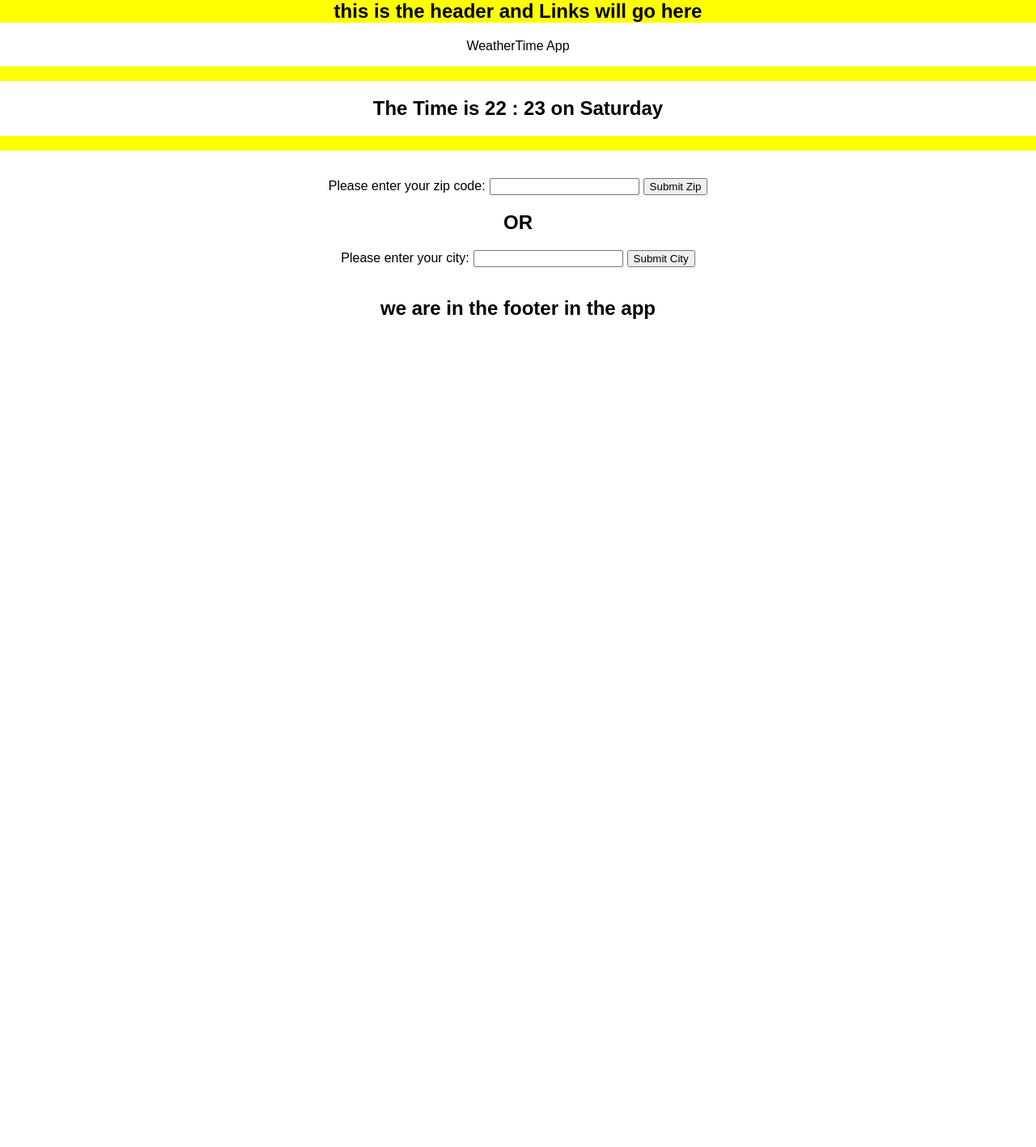
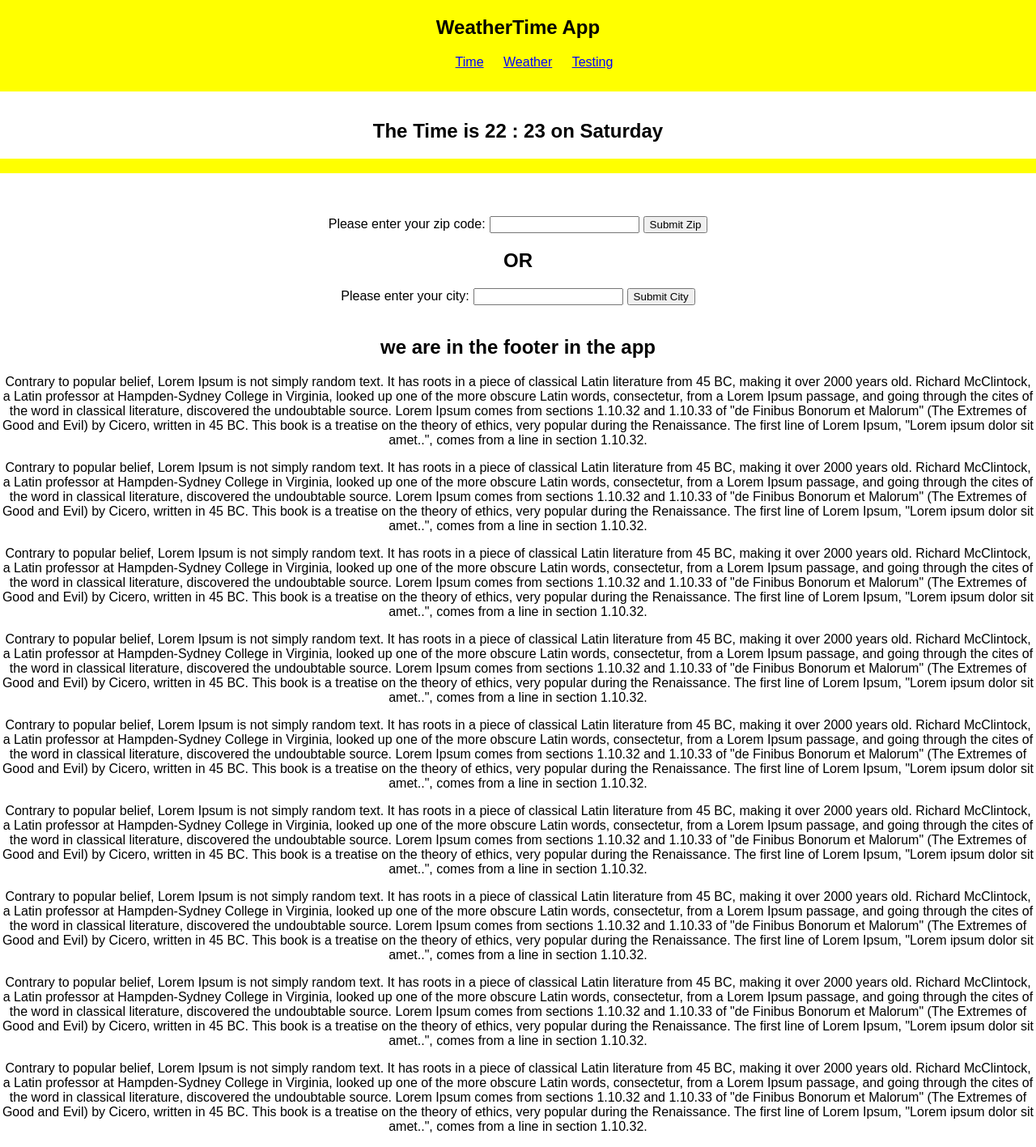
Before and after one commit to sbschechner/weatherTime, a React (Create React App) app: page / in a window 1280 px wide. Shown: the top 1417 px of the page at 81% size. Before the commit the page ends 800 px from the top, so only its background shows below. Built offline with nearby package versions, Linux system fonts and the light colour scheme.

Commit message:
updated links

```diff
--- a/src/AddCity.js
+++ b/src/AddCity.js
@@ -209,7 +209,7 @@ showSomething(){
   	return(
 
   	<div>
-  	  	<div className="sectionBar" onClick={this.hideAway}>
+  	  	<div className="sectionBar" id="weather" onClick={this.hideAway}>
     		<p>  writing</p>
     	</div>
     	{this.reset()}
--- a/src/App.css
+++ b/src/App.css
@@ -9,3 +9,25 @@ margin-top: 0;
 div{
 	text-align: center;
 }
+
+.navBarLinksList > li {
+display: inline;
+padding: 10px;
+color:blue;
+}
+
+
+li>a{
+	color: blue;
+}
+
+.navBar{
+	z-index: 2;
+	position: fixed;
+	width: 100%;
+	margin-top: 0;
+}
+
+main{
+	padding-top: 45px;
+}
--- a/src/App.js
+++ b/src/App.js
@@ -10,21 +10,62 @@ export default function App(props) {
         <div>
             <div className="app">
                 <header className = "navBar">
-                    <h2 className="navBarHeader"> this is the header and Links will go here</h2>
-
                     <div className ='navBarLinks'>
+                    <h2> WeatherTime App </h2>
+                    <ul className="navBarLinksList">
+                      <li> <a href="/#top"> Time</a>    </li>
+                      <li> <a href="/#time"> Weather</a>    </li>
+                      <li> <a href="/#testing">  Testing </a> </li>
+                    </ul>
                     </div>
                 </header>
-                <main>
-                    <p> WeatherTime App </p>
+                <main id="top">
+                    <p> One place for weather and time</p>
                 <DateTime />
                 <AddCity />
                 </main>
             </div>
         <div className = "footer" >
           <h2> we are in the footer in the app </h2>
+          <p>
+          Contrary to popular belief, Lorem Ipsum is not simply random text. It has roots in a piece of classical Latin literature from 45 BC, making it over 2000 years old. Richard McClintock, a Latin professor at Hampden-Sydney College in Virginia, looked up one of the more obscure Latin words, consectetur, from a Lorem Ipsum passage, and going through the cites of the word in classical literature, discovered the undoubtable source. Lorem Ipsum comes from sections 1.10.32 and 1.10.33 of "de Finibus Bonorum et Malorum" (The Extremes of Good and Evil) by Cicero, written in 45 BC. This book is a treatise on the theory of ethics, very popular during the Renaissance. The first line of Lorem Ipsum, "Lorem ipsum dolor sit amet..", comes from a line in section 1.10.32.
+          </p>
+          <p>
+          Contrary to popular belief, Lorem Ipsum is not simply random text. It has roots in a piece of classical Latin literature from 45 BC, making it over 2000 years old. Richard McClintock, a Latin professor at Hampden-Sydney College in Virginia, looked up one of the more obscure Latin words, consectetur, from a Lorem Ipsum passage, and going through the cites of the word in classical literature, discovered the undoubtable source. Lorem Ipsum comes from sections 1.10.32 and 1.10.33 of "de Finibus Bonorum et Malorum" (The Extremes of Good and Evil) by Cicero, written in 45 BC. This book is a treatise on the theory of ethics, very popular during the Renaissance. The first line of Lorem Ipsum, "Lorem ipsum dolor sit amet..", comes from a line in section 1.10.32.
+          </p>
+          <p>
+          Contrary to popular belief, Lorem Ipsum is not simply random text. It has roots in a piece of classical Latin literature from 45 BC, making it over 2000 years old. Richard McClintock, a Latin professor at Hampden-Sydney College in Virginia, looked up one of the more obscure Latin words, consectetur, from a Lorem Ipsum passage, and going through the cites of the word in classical literature, discovered the undoubtable source. Lorem Ipsum comes from sections 1.10.32 and 1.10.33 of "de Finibus Bonorum et Malorum" (The Extremes of Good and Evil) by Cicero, written in 45 BC. This book is a treatise on the theory of ethics, very popular during the Renaissance. The first line of Lorem Ipsum, "Lorem ipsum dolor sit amet..", comes from a line in section 1.10.32.
+          </p>
+          <p>
+          Contrary to popular belief, Lorem Ipsum is not simply random text. It has roots in a piece of classical Latin literature from 45 BC, making it over 2000 years old. Richard McClintock, a Latin professor at Hampden-Sydney College in Virginia, looked up one of the more obscure Latin words, consectetur, from a Lorem Ipsum passage, and going through the cites of the word in classical literature, discovered the undoubtable source. Lorem Ipsum comes from sections 1.10.32 and 1.10.33 of "de Finibus Bonorum et Malorum" (The Extremes of Good and Evil) by Cicero, written in 45 BC. This book is a treatise on the theory of ethics, very popular during the Renaissance. The first line of Lorem Ipsum, "Lorem ipsum dolor sit amet..", comes from a line in section 1.10.32.
+          </p>
+          <p>
+          Contrary to popular belief, Lorem Ipsum is not simply random text. It has roots in a piece of classical Latin literature from 45 BC, making it over 2000 years old. Richard McClintock, a Latin professor at Hampden-Sydney College in Virginia, looked up one of the more obscure Latin words, consectetur, from a Lorem Ipsum passage, and going through the cites of the word in classical literature, discovered the undoubtable source. Lorem Ipsum comes from sections 1.10.32 and 1.10.33 of "de Finibus Bonorum et Malorum" (The Extremes of Good and Evil) by Cicero, written in 45 BC. This book is a treatise on the theory of ethics, very popular during the Renaissance. The first line of Lorem Ipsum, "Lorem ipsum dolor sit amet..", comes from a line in section 1.10.32.
+          </p>
+          <p>
+          Contrary to popular belief, Lorem Ipsum is not simply random text. It has roots in a piece of classical Latin literature from 45 BC, making it over 2000 years old. Richard McClintock, a Latin professor at Hampden-Sydney College in Virginia, looked up one of the more obscure Latin words, consectetur, from a Lorem Ipsum passage, and going through the cites of the word in classical literature, discovered the undoubtable source. Lorem Ipsum comes from sections 1.10.32 and 1.10.33 of "de Finibus Bonorum et Malorum" (The Extremes of Good and Evil) by Cicero, written in 45 BC. This book is a treatise on the theory of ethics, very popular during the Renaissance. The first line of Lorem Ipsum, "Lorem ipsum dolor sit amet..", comes from a line in section 1.10.32.
+          </p>
+          <p>
+          Contrary to popular belief, Lorem Ipsum is not simply random text. It has roots in a piece of classical Latin literature from 45 BC, making it over 2000 years old. Richard McClintock, a Latin professor at Hampden-Sydney College in Virginia, looked up one of the more obscure Latin words, consectetur, from a Lorem Ipsum passage, and going through the cites of the word in classical literature, discovered the undoubtable source. Lorem Ipsum comes from sections 1.10.32 and 1.10.33 of "de Finibus Bonorum et Malorum" (The Extremes of Good and Evil) by Cicero, written in 45 BC. This book is a treatise on the theory of ethics, very popular during the Renaissance. The first line of Lorem Ipsum, "Lorem ipsum dolor sit amet..", comes from a line in section 1.10.32.
+          </p>
+          <p>
+          Contrary to popular belief, Lorem Ipsum is not simply random text. It has roots in a piece of classical Latin literature from 45 BC, making it over 2000 years old. Richard McClintock, a Latin professor at Hampden-Sydney College in Virginia, looked up one of the more obscure Latin words, consectetur, from a Lorem Ipsum passage, and going through the cites of the word in classical literature, discovered the undoubtable source. Lorem Ipsum comes from sections 1.10.32 and 1.10.33 of "de Finibus Bonorum et Malorum" (The Extremes of Good and Evil) by Cicero, written in 45 BC. This book is a treatise on the theory of ethics, very popular during the Renaissance. The first line of Lorem Ipsum, "Lorem ipsum dolor sit amet..", comes from a line in section 1.10.32.
+          </p>
+          <p>
+          Contrary to popular belief, Lorem Ipsum is not simply random text. It has roots in a piece of classical Latin literature from 45 BC, making it over 2000 years old. Richard McClintock, a Latin professor at Hampden-Sydney College in Virginia, looked up one of the more obscure Latin words, consectetur, from a Lorem Ipsum passage, and going through the cites of the word in classical literature, discovered the undoubtable source. Lorem Ipsum comes from sections 1.10.32 and 1.10.33 of "de Finibus Bonorum et Malorum" (The Extremes of Good and Evil) by Cicero, written in 45 BC. This book is a treatise on the theory of ethics, very popular during the Renaissance. The first line of Lorem Ipsum, "Lorem ipsum dolor sit amet..", comes from a line in section 1.10.32.
+          </p>
+          <p>
+          Contrary to popular belief, Lorem Ipsum is not simply random text. It has roots in a piece of classical Latin literature from 45 BC, making it over 2000 years old. Richard McClintock, a Latin professor at Hampden-Sydney College in Virginia, looked up one of the more obscure Latin words, consectetur, from a Lorem Ipsum passage, and going through the cites of the word in classical literature, discovered the undoubtable source. Lorem Ipsum comes from sections 1.10.32 and 1.10.33 of "de Finibus Bonorum et Malorum" (The Extremes of Good and Evil) by Cicero, written in 45 BC. This book is a treatise on the theory of ethics, very popular during the Renaissance. The first line of Lorem Ipsum, "Lorem ipsum dolor sit amet..", comes from a line in section 1.10.32.
+          </p>
+          <p>
+          Contrary to popular belief, Lorem Ipsum is not simply random text. It has roots in a piece of classical Latin literature from 45 BC, making it over 2000 years old. Richard McClintock, a Latin professor at Hampden-Sydney College in Virginia, looked up one of the more obscure Latin words, consectetur, from a Lorem Ipsum passage, and going through the cites of the word in classical literature, discovered the undoubtable source. Lorem Ipsum comes from sections 1.10.32 and 1.10.33 of "de Finibus Bonorum et Malorum" (The Extremes of Good and Evil) by Cicero, written in 45 BC. This book is a treatise on the theory of ethics, very popular during the Renaissance. The first line of Lorem Ipsum, "Lorem ipsum dolor sit amet..", comes from a line in section 1.10.32.
+          </p>
+          <div id= "testing">
+          </div>
         </div>
         </div>
 
     );
 }
+
+//Live on Netlify at http://596a8ab3424ef23067fb9d43.courier-kangaroo-15044.netlify.com
--- a/src/DateTime.css
+++ b/src/DateTime.css
@@ -1,5 +1,6 @@
 .sectionBar{
 	background: yellow;
+	margin-bottom: 35px;
 }
 
 .sectionBar > p {
--- a/src/DateTime.js
+++ b/src/DateTime.js
@@ -26,10 +26,15 @@ return dateTime
 componentDidMount(){
   var theDate = this.getDate();
   var days = ["Sunday","Monday","Tuesday","Wednesday","Thursday","Friday","Saturday"]
+  var minutes = theDate.getMinutes()
+  if(minutes<10){
+    minutes = "0"+ minutes
+
+  }
   this.setState({
   	currentDay : days[theDate.getDay()],
   	currentHour: theDate.getHours(),
-  	currentMinute: theDate.getMinutes()
+  	currentMinute: minutes
   })
 }
 
@@ -62,7 +67,7 @@ hideAway(){
     return(
 
        	<div>
-  	  	<div className="sectionBar" onClick={this.hideAway}>
+  	  	<div className="sectionBar" id="time" onClick={this.hideAway}>
     		<p>  writing</p>
     	</div>
     	{this.showSomething()}
```
Also changed, not shown: 11 other files (tests, documents, lock files or other folders).
